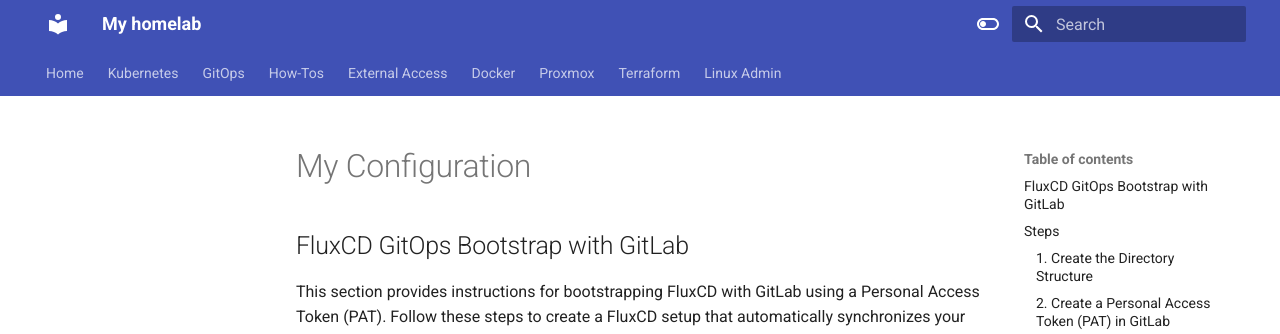
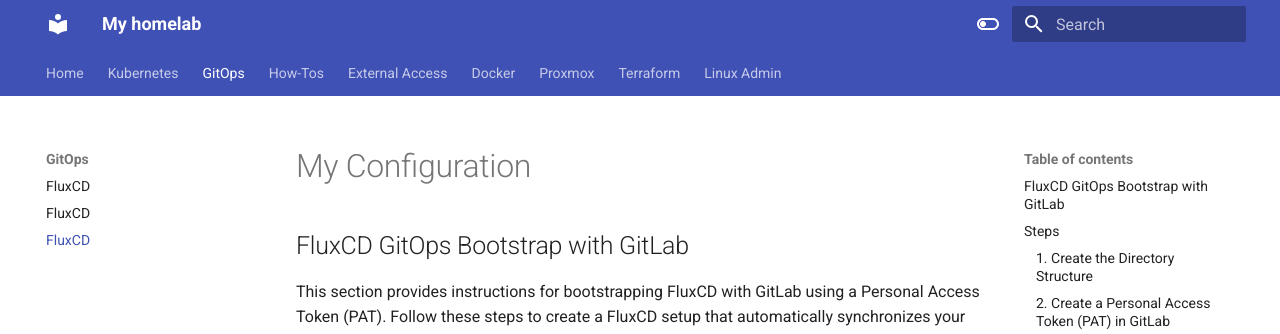
Before and after one commit to RJMcMullan/homelab, an MkDocs documentation site: the page built from docs/gitops/fluxcd/my_fluxcd.md, in a window 1280 px wide. Shown: the top 334 px of the page. Built offline with MkDocs 1.6.1 and Material for MkDocs 9.7.7, drawn with Linux system fonts in a browser that asks for light colours.

Commit message:
adding fluxcd documentation

```diff
--- a/mkdocs.yml
+++ b/mkdocs.yml
@@ -15,8 +15,10 @@
       # - Scaling: kubernetes/scaling.md
       - Kubespray: kubernetes/kubespray/upgrade-process.md
   - GitOps:
-      - FluxCD: gitops/fluxcd/fluxcd.md
-      - Best Practices: fluxcd/best-practices.md
+      - FluxCD: gitops/fluxcd/components_fluxcd.md
+      - FluxCD: gitops/fluxcd/structuring_repo_fluxcd.md
+      - FluxCD: gitops/fluxcd/my_fluxcd.md
+
   - How-Tos:
       - Proxmox How-To: how-tos/proxmox-how-to.md
       - Kubernetes How-To: how-tos/kubernetes-how-to.md
```
